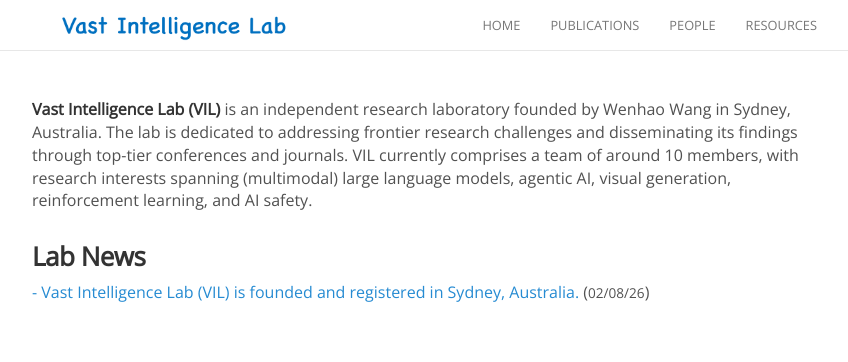
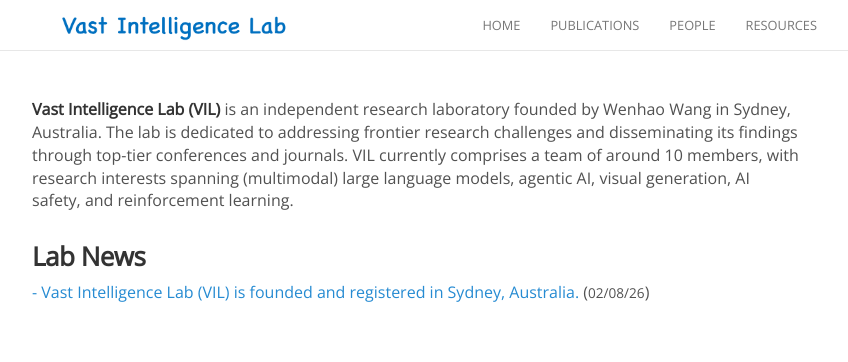
Before and after one commit to vastilab/vastilab.github.io, a Jekyll site: the page built from index.md, in a window 1280 px wide. Shown: the top 362 px of the page, without its empty margins (223-1071 px from the left). Built offline with Jekyll 4.4.1, drawn with Linux system fonts in a browser that asks for light colours; nearby versions of some CDN libraries; comment, search, counter and statistics services are not loaded.

```diff
--- a/index.md
+++ b/index.md
@@ -3,7 +3,7 @@ title: Vast Intelligence Lab
 ---
 
 
-**Vast Intelligence Lab (VIL)** is an independent research laboratory founded by Wenhao Wang in Sydney, Australia. The lab is dedicated to addressing frontier research challenges and disseminating its findings through top-tier conferences and journals. VIL currently comprises a team of around 10 members, with research interests spanning (multimodal) large language models, agentic AI, visual generation, reinforcement learning, and AI safety.
+**Vast Intelligence Lab (VIL)** is an independent research laboratory founded by Wenhao Wang in Sydney, Australia. The lab is dedicated to addressing frontier research challenges and disseminating its findings through top-tier conferences and journals. VIL currently comprises a team of around 10 members, with research interests spanning (multimodal) large language models, agentic AI, visual generation, AI safety, and reinforcement learning.
 
 
 ### **Lab News**
```
